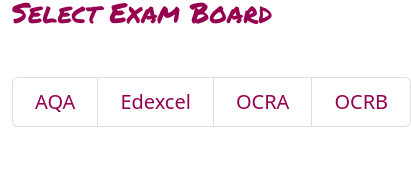
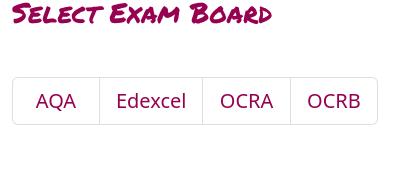
Before and after one commit to thusbandUK/transition-redux, a React (Create React App) app: page / in a window 390 px wide. Shown: the part 502-679 px from the top of the page, 411 px wide, since content can reach past the window. Built offline with nearby package versions, Linux system fonts and the light colour scheme.

Commit message:
focus styling on exam board buttons, additional styling for rows of tubes to be responsive

```diff
--- a/src/app/App.js
+++ b/src/app/App.js
@@ -21,9 +21,9 @@ function App(props) {
       <section className="py-5">
         <div className="container">
           <div className="reagents-and-tubes">
+
+          </div>
           <Outlet />
-          </div>
-
           <Menu />
 
         </div>
--- a/src/components/individual-test-tube/individual.css
+++ b/src/components/individual-test-tube/individual.css
@@ -1,8 +1,13 @@
 .test-tube {
     position: relative;
     width: 100%;
-    /*height: 300px;*/
+    height: 80%;
     margin-top: 5%;
+}
+
+img {
+    height: 100%;
+    width: auto;
 }
 
 .absolute-positioning-experiment {
@@ -13,3 +18,9 @@
 .excess-button {
     position: relative;
 }
+
+@media only screen and (min-width: 720px) and (max-width: 995px) {
+    .test-tube {
+        height: 60%;
+    }
+}
--- a/src/components/individual-test-tube/individual.js
+++ b/src/components/individual-test-tube/individual.js
@@ -30,11 +30,13 @@ const IndividualTube = (props) => {
     }
 
 
-
+//
 
 
     return (
-      <div className="col-md-2 d-flex flex-column container" style={{height: '400px'}}>
+      <div className="col-md-2 d-flex flex-column container " style={{height: '400px'}}>
+
+
         <button
         className="test-tube "
         onClick={handleClick}
@@ -43,20 +45,21 @@ const IndividualTube = (props) => {
 
         >
           {/* img-fluid */}
-          <img src={"images/test tube outline.png"} className="position-absolute top-0 start-0 mx-auto img-fluid"/>
-          <img className="position-absolute top-0 start-0 mx-auto img-fluid"
+          <img src={"images/test tube outline.png"} className="position-absolute top-0 start-0 mx-auto"/>
+          <img className="position-absolute top-0 start-0 mx-auto"
           src={props.metal.link}
           style={props.metal.opaque? null : {opacity: 0.5}}
           alt={props.product.link ? null : props.metal.altText }
 
           />
           {props.product ? <img
-          className="position-absolute top-0 start-0 mx-auto img-fluid"
+          className="position-absolute top-0 start-0 mx-auto"
           src={props.product.link}
           style={props.product.opaque? null : {opacity: 0.5}}
           alt={props.product.altText}
           /> : null }
         </button>
+
 
         {(selectedReagent.name === 'ammonia solution' || selectedReagent.name === 'sodium hydroxide') ? <ExcessButton
         onClick={addExcessReagent}
@@ -64,6 +67,7 @@ const IndividualTube = (props) => {
         metal={props.metal.metal}
         className='excess-button'
         /> : null}
+
 
       </div>
 
--- a/src/components/introduction/Introduction.js
+++ b/src/components/introduction/Introduction.js
@@ -5,7 +5,7 @@ import '../../app/App.css';
 
 const Introduction = () => {
     return (
-        <div>
+        <div >
             <p class="fs-5">
                 This page features interactive simulations of all the reactions of transition metal ions specified in the AQA A-level
                 chemistry syllabus. Click the test tubes to add the specified amounts of each reagent. There are also questions to help you commit
--- a/src/components/reactionsContainer/reactionsContainer.js
+++ b/src/components/reactionsContainer/reactionsContainer.js
@@ -20,3 +20,5 @@ const ReactionsContainer = (props) => {
 }
 
 export default ReactionsContainer;
+
+//border p-5 rounded position-relative mb-4
--- a/src/features/examBoards/ExamBoards.js
+++ b/src/features/examBoards/ExamBoards.js
@@ -9,20 +9,18 @@ export function ExamBoards() {
     const dispatch = useDispatch()
 
     return (
-      <div>
+      <div className="examBoards">
           <h1>Select Exam Board</h1>
           <ul className="list-group list-group-horizontal mt-5 fs-5">
           {data.examBoards.map((examBoardEntry) => (
-            <li
-              className="list-group-item  w-50"
-            >
+
               <button
-              className="d-block text-decoration-none"
+              className="list-group-item w-50       d-block text-decoration-none"
               onClick={() => dispatch(selectExamBoard({examBoard: examBoardEntry}))}
               >
                   {examBoardEntry}
               </button>
-            </li>
+
           ))}
           </ul>
       </div>
@@ -32,3 +30,8 @@ export function ExamBoards() {
   //className="list-group mt-4 fs-5 list-group-item bg-light"
 
   //bg-light
+
+  //{/*</a>>*/}
+  {/*  <a
+              className="list-group-item w-50"
+            >*/}
--- a/src/features/examBoards/examBoards.css
+++ b/src/features/examBoards/examBoards.css
@@ -6,17 +6,26 @@ Variables
     --greyDark: #999;
   }
 
-li {
+.examBoards button {
     color: var(--primaryText) !important;
 
 
   }
 
-  li:hover {
+  .examBoards  button:hover {
     background-color: var(--greyLight) !important;
   }
 
-  button {
+  .examBoards  button:active {
+    background-color: var(--greyDark) !important;
+  }
+
+  .examBoards button:focus {
+    background-color: #f8f9fa !important;
+    /*color: white !important;*/
+  }
+
+  .examBoards button {
     color: var(--primary) !important;
 
     width: 100%;
--- a/src/features/rowOfTestTubes/RowOfTestTubes.js
+++ b/src/features/rowOfTestTubes/RowOfTestTubes.js
@@ -36,16 +36,19 @@ const products = useSelector(state => state.rowOfTubes.products);
 
   const rowOfTubesStyling = {
     width: "100%",
-    /*height: '400px',
-    backgroundImage: `url("images/laboratoryBackgroundTrial.jpg")`,*/
+    height: '70vh',
+    /*backgroundImage: `url("images/laboratoryBackgroundTrial.jpg")`,*/
     backgroundImage: `url("images/laboratory-background.png")`,
     backgroundPosition: 'center',
     backgroundSize: 'cover',
     backgroundRepeat: 'no-repeat',
-    overflowY: 'scroll'
+    /*overflowY: 'scroll' */
   };
 
   const addReagent = (metal) => {
+    if (products[metal].link){
+      return;
+    }
    const newProduct = productFinder(metal, selectedReagent.name);
    const imageIndex = imagesOfReactantsAndProducts.products.findIndex(x => x.name === newProduct);
    const productImageDetails = imagesOfReactantsAndProducts.products[imageIndex];
@@ -64,7 +67,7 @@ const handleExcessProduct = (metal, productImageDetails) => {
 
 
     return (
-        <div className="row-of-tubes " style={rowOfTubesStyling}>
+        <div className="row-of-tubes rounded overflow-auto" style={rowOfTubesStyling}>
             <div className="row" style={{width: '100%', marginTop: '5%'}}>
             {tubes.map((metal) => (
 
```
Also changed, not shown: src/features/rowOfTestTubes/row-of-test-tubes.css (line endings or trailing spaces), 1 other file (tests, documents, lock files or other folders).
